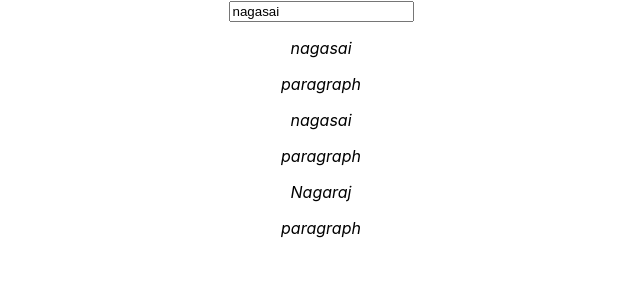
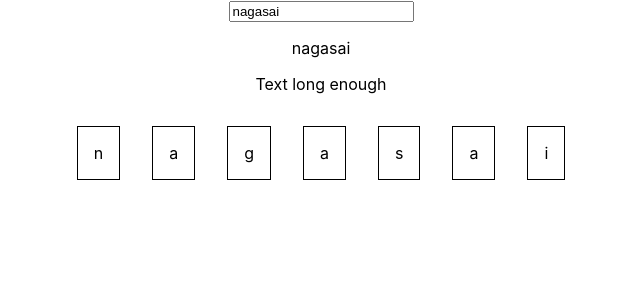
Before and after one commit to nagarajumadamshetti/reactcourse, a React (Create React App) app: page / in a window 1280 px wide. Shown: the top 300 px of the page, without its empty margins (319-959 px from the left). Built offline with nearby package versions, Linux system fonts and the light colour scheme.

Commit message:
assignment 2 done:Lists & Conditionals

```diff
--- a/src/App.js
+++ b/src/App.js
@@ -1,32 +1,78 @@
+//______________________________________________________________________________________
+//                              ASSIGNMENT-2
+//_________________________________________________________________________________________
 import React, { Component } from 'react';
 import './App.css';
-// import Person from './Person/Person';
-import UserInput from './UserInput/UserInput';
-import UserOutput from './UserOutput/UserOutput';
+import Validation from './Validation/Validation';
+import Char from './Char/Char';
 
 class App extends Component {
   state = {
-    username: 'nagasai'
+    userInput: 'nagasai'
   }
 
-  nameChangedHandler = (event) => {
+  inputChangedHandler = (event) => {
     this.setState({
-      username: event.target.value
+      userInput: event.target.value
     });
   }
+  deleteCharHandler = (index) => {
+    const text = this.state.userInput.split('');
+    text.splice(index, 1);
+    const updatedText = text.join('');
+    this.setState({ userInput: updatedText });
+  }
+
   render() {
-
+    const charList = this.state.userInput.split('').map((ch, index) => {
+      return <Char
+        character={ch}
+        key={index}
+        clicked={() => this.deleteCharHandler(index)} />;
+    });
     return (
       <div className="App">
-        <UserInput
-         changed={this.nameChangedHandler.bind(this)}
-         name={this.state.username}>
-         </UserInput>
-        <UserOutput name={this.state.username} ></UserOutput>
-        <UserOutput  name={this.state.username}></UserOutput>
-        <UserOutput name={"Nagaraj"}/>
+        <input type="text" onChange={this.inputChangedHandler} value={this.state.userInput}></input>
+        <p>{this.state.userInput}</p>
+        <Validation inputLength={this.state.userInput.length}></Validation>
+        {charList}
       </div>
     );
   }
 }
 export default App;
+//_____________________________________________________________________________________________
+//                                  ASSIGNMENT-1
+//____________________________________________________________________________________________
+// import React, { Component } from 'react';
+// import './App.css';
+// // import Person from './Person/Person';
+// import UserInput from './UserInput/UserInput';
+// import UserOutput from './UserOutput/UserOutput';
+
+// class App extends Component {
+//   state = {
+//     username: 'nagasai'
+//   }
+
+//   nameChangedHandler = (event) => {
+//     this.setState({
+//       username: event.target.value
+//     });
+//   }
+//   render() {
+
+//     return (
+//       <div className="App">
+//         <UserInput
+//          changed={this.nameChangedHandler.bind(this)}
+//          name={this.state.username}>
+//          </UserInput>
+//         <UserOutput name={this.state.username} ></UserOutput>
+//         <UserOutput  name={this.state.username}></UserOutput>
+//         <UserOutput name={"Nagaraj"}/>
+//       </div>
+//     );
+//   }
+// }
+// export default App;
--- /dev/null
+++ b/src/Char/Char.js
@@ -0,0 +1,19 @@
+import React from 'react';
+
+const char = (props) => {
+    const style = {
+        display: 'inline-block',
+        padding: '16px',
+        margin: '16px',
+        border: '1px solid black',
+        textAlign: 'center'
+    };
+
+    return (
+        <div style={style} onClick={props.clicked}>
+            {props.character}
+        </div>
+    );
+};
+
+export default char;
--- /dev/null
+++ b/src/Validation/Validation.js
@@ -0,0 +1,15 @@
+import React from 'react';
+const validation=(props)=>{
+    let validationMessage = 'Text long enough';
+
+    if (props.inputLength <= 5) {
+        validationMessage = 'Text too short';
+    }
+
+    return (
+        <div>
+            <p>{validationMessage}</p>
+        </div>
+    );
+}
+export default validation;
```
